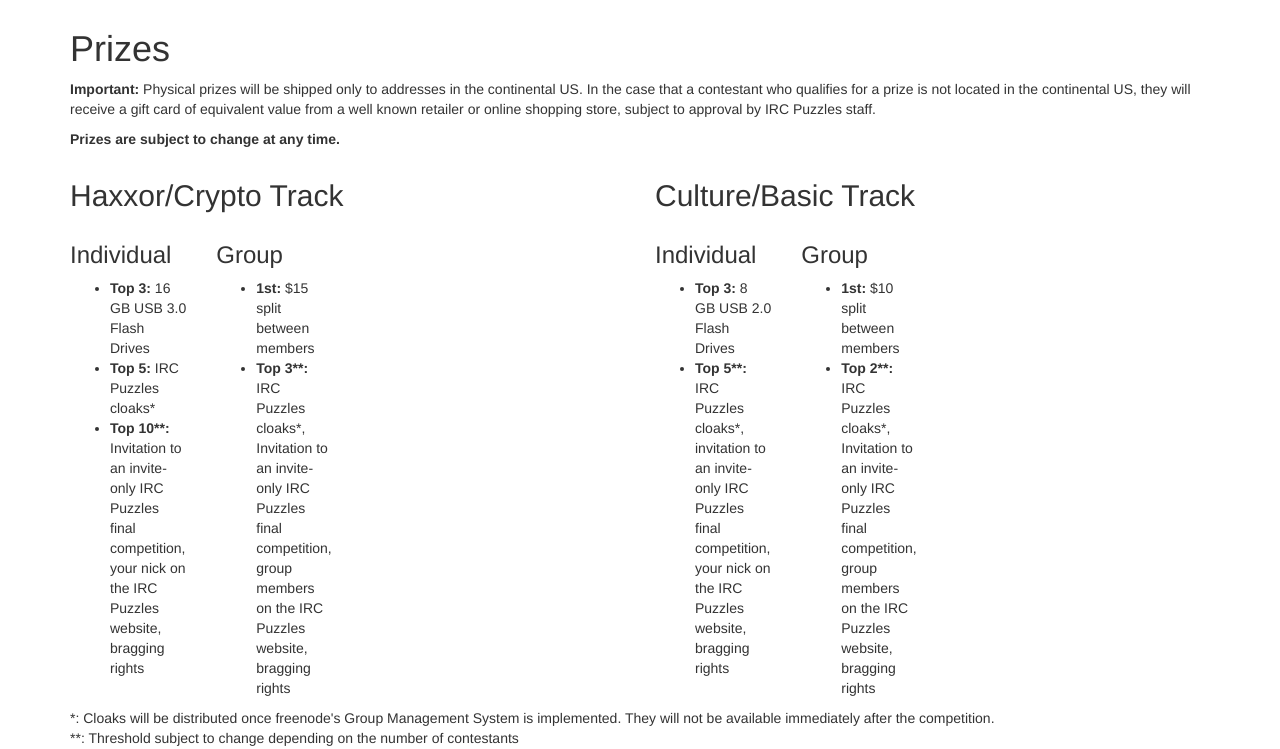
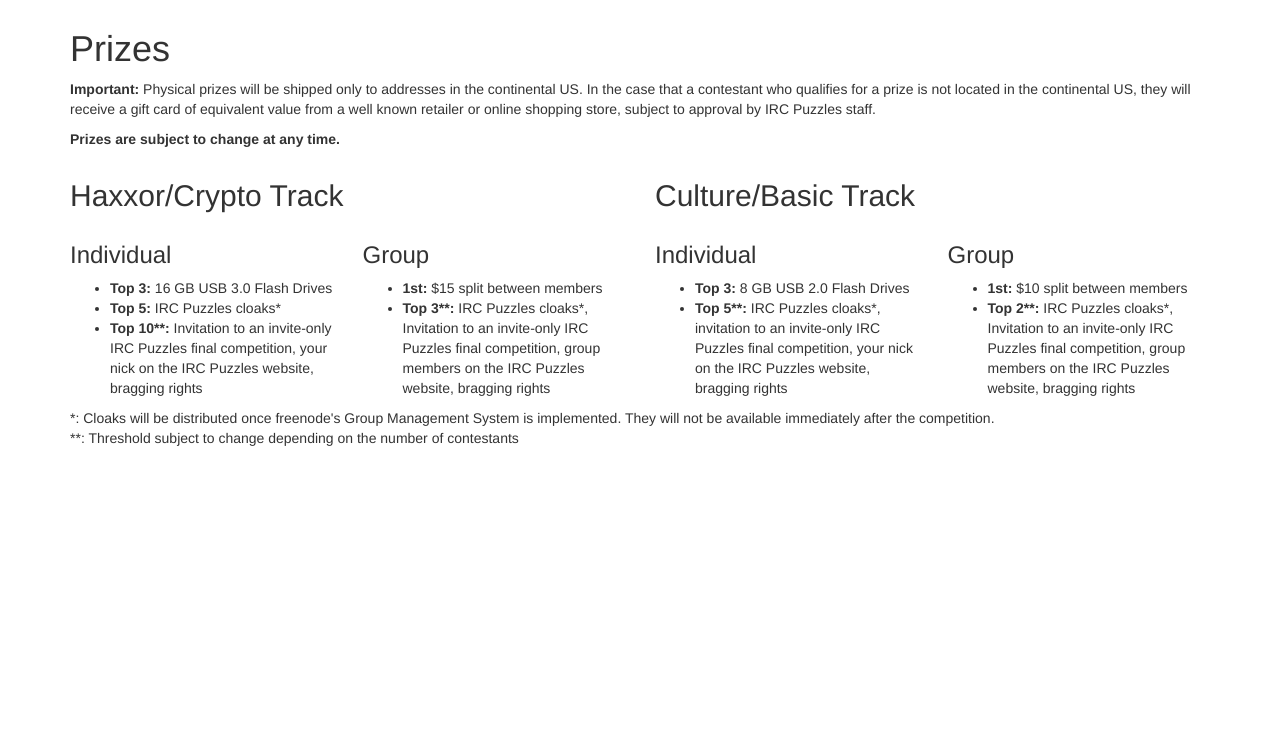
Before and after one commit to ircpuzzles/scoreboard, a Flask app: page /prizes/ in a window 1280 px wide. Shown: the part 51-800 px from the top of the page. Run offline with Flask 2, Linux system fonts and the light colour scheme; some libraries are stand-ins or nearby versions.

Commit message:
prizes columns round II

```diff
--- a/templates/prizes.html
+++ b/templates/prizes.html
@@ -8,7 +8,7 @@
     <div class="col-sm-6">
         <h2>Haxxor/Crypto Track</h2>
         <div class="row">
-            <div class="col-sm-3">
+            <div class="col-sm-6">
                 <h3>Individual</h3>
                 <ul>
                     <li><b>Top 3: </b>16 GB USB 3.0 Flash Drives</li>
@@ -16,7 +16,7 @@
                     <li><b>Top 10**: </b>Invitation to an invite-only IRC Puzzles final competition, your nick on the IRC Puzzles website, bragging rights</li>
                 </ul>
             </div>
-            <div class="col-sm-3">
+            <div class="col-sm-6">
                 <h3>Group</h3>
                 <ul>
                     <li><b>1st: </b>$15 split between members</li>
@@ -28,14 +28,14 @@
     <div class="col-sm-6">
         <h2>Culture/Basic Track</h2>
         <div class="row">
-            <div class="col-sm-3">
+            <div class="col-sm-6">
                 <h3>Individual</h3>
                 <ul>
                     <li><b>Top 3: </b>8 GB USB 2.0 Flash Drives</li>
                     <li><b>Top 5**: </b>IRC Puzzles cloaks*, invitation to an invite-only IRC Puzzles final competition, your nick on the IRC Puzzles website, bragging rights</li>
                 </ul>
             </div>
-            <div class="col-sm-3">
+            <div class="col-sm-6">
                 <h3>Group</h3>
                 <ul>
                     <li><b>1st: </b>$10 split between members</li>
```
